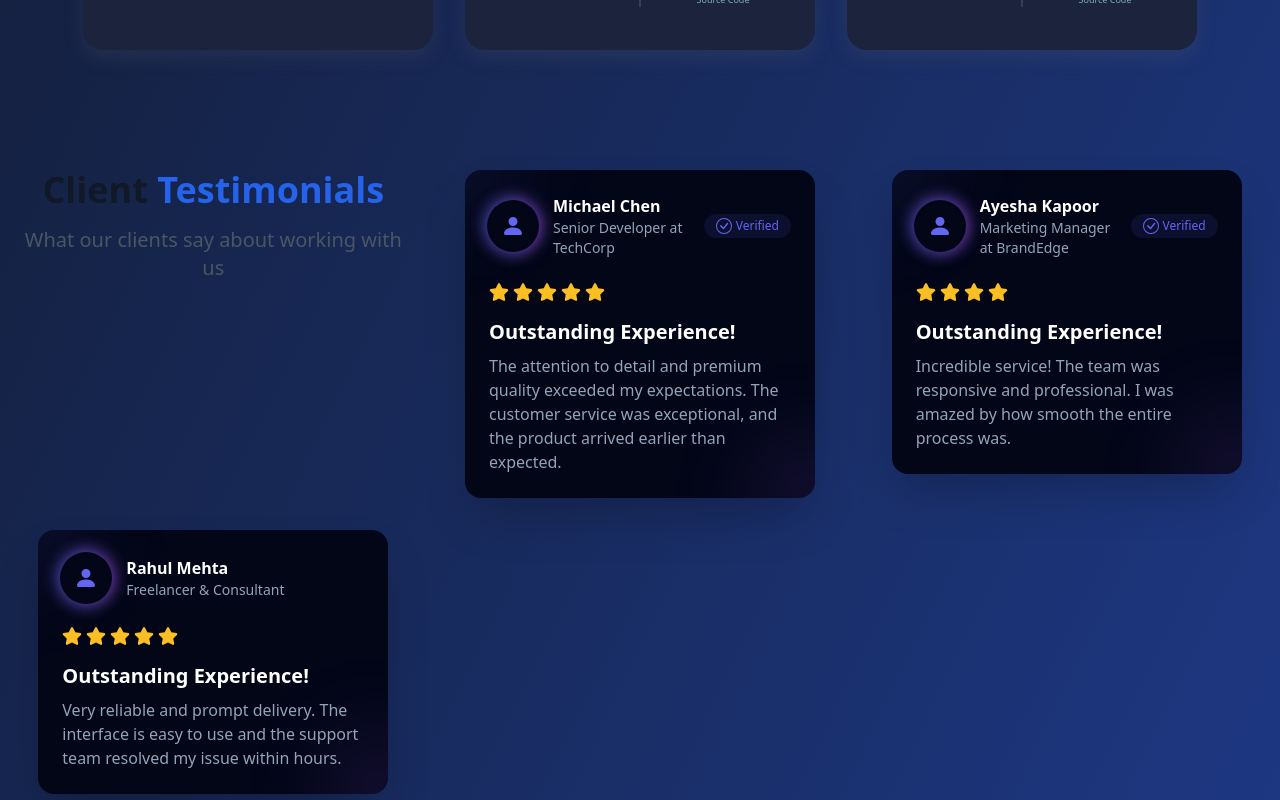
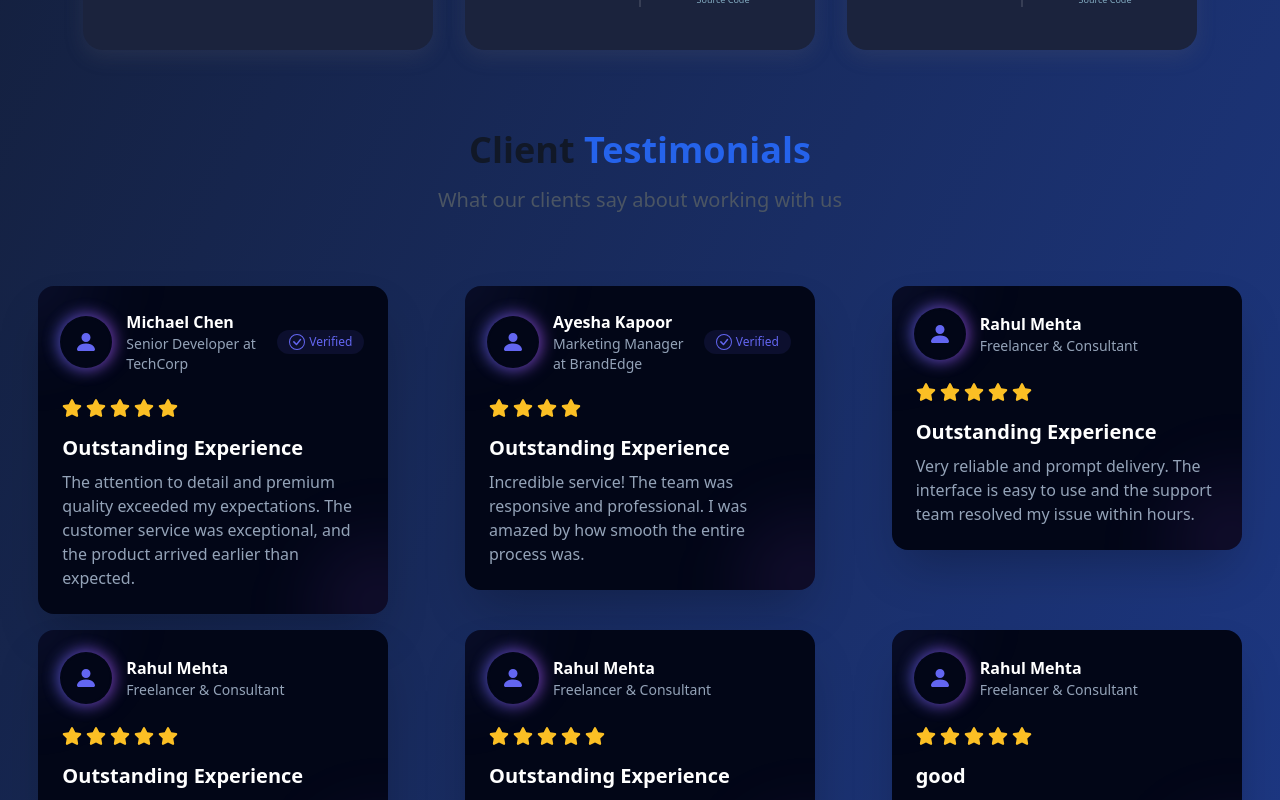
Before and after one commit to somu46/rayndi, a React (Create React App) app: page /work in a window 1280 px wide. Shown: the part 1480-2280 px from the top of the page. Built offline with nearby package versions, Linux system fonts and the light colour scheme.

Commit message:
`Refactored UIVerse/FeedbackCard.js and Company/Company.jsx with minor changes to testimonials, grid layout, and styling.`

```diff
--- a/src/Components/UIVerse/FeedbackCard.js
+++ b/src/Components/UIVerse/FeedbackCard.js
@@ -2,6 +2,7 @@ import React from 'react';
 import { FaStar } from 'react-icons/fa';
 import { BsCheckCircle, BsFillPersonFill } from 'react-icons/bs';
 import { motion } from 'framer-motion';
+
 
 const testimonials = [
   {
@@ -9,6 +10,7 @@ const testimonials = [
     role: 'Senior Developer at TechCorp',
     review:
       'The attention to detail and premium quality exceeded my expectations. The customer service was exceptional, and the product arrived earlier than expected.',
+    summary:'Outstanding Experience',
     rating: 5,
     verified: true,
   },
@@ -17,7 +19,8 @@ const testimonials = [
     role: 'Marketing Manager at BrandEdge',
     review:
       'Incredible service! The team was responsive and professional. I was amazed by how smooth the entire process was.',
-    rating: 4,
+    summary:'Outstanding Experience',
+      rating: 4,
     verified: true,
   },
   {
@@ -25,6 +28,34 @@ const testimonials = [
     role: 'Freelancer & Consultant',
     review:
       'Very reliable and prompt delivery. The interface is easy to use and the support team resolved my issue within hours.',
+    summary:'Outstanding Experience',
+      rating: 5,
+    verified: false,
+  },
+    {
+    name: 'Rahul Mehta',
+    role: 'Freelancer & Consultant',
+    review:
+      'Very reliable and prompt delivery. The interface is easy to use and the support team resolved my issue within hours.',
+    summary:'Outstanding Experience',
+      rating: 5,
+    verified: false,
+  },
+    {
+    name: 'Rahul Mehta',
+    role: 'Freelancer & Consultant',
+    review:
+      'Very reliable and prompt delivery. The interface is easy to use and the support team resolved my issue within hours.',
+    summary:'Outstanding Experience',
+      rating: 5,
+    verified: false,
+  },
+    {
+    name: 'Rahul Mehta',
+    role: 'Freelancer & Consultant',
+    review:
+      'Very reliable and prompt delivery. The interface is easy to use and the support team resolved my issue within hours.',
+    summary:'good',
     rating: 5,
     verified: false,
   },
@@ -32,8 +63,8 @@ const testimonials = [
 
 const Card = () => {
   return (
-    <div className="grid grid-cols-1 md:grid-cols-2 xl:grid-cols-3 gap-8 py-10 px-4">
-                  <motion.div
+    <div>
+      <motion.div
             initial={{ opacity: 0 }}
             whileInView={{ opacity: 1 }}
             transition={{ duration: 0.8 }}
@@ -47,8 +78,9 @@ const Card = () => {
               What our clients say about working with us
             </p>
           </motion.div>
+    <div className="grid grid-cols-1 md:grid-cols-2 xl:grid-cols-3 gap-4 p-2">
       {testimonials.map((item, index) => (
-        <div key={index} className="group relative w-[350px] mx-auto">
+        <div key={index} className="group relative w-[350px] mx-auto ">
           <div className="relative overflow-hidden rounded-2xl bg-slate-950 shadow-2xl transition-all duration-300 hover:-translate-y-1 hover:shadow-indigo-500/10">
             {/* Glowing background circles */}
             <div className="absolute -left-16 -top-16 h-32 w-32 rounded-full bg-gradient-to-br from-indigo-500/20 to-purple-500/0 blur-2xl transition-all duration-500 group-hover:scale-150 group-hover:opacity-70" />
@@ -87,7 +119,7 @@ const Card = () => {
 
               {/* Review Content */}
               <div className="space-y-2">
-                <h3 className="text-xl font-semibold text-white">Outstanding Experience!</h3>
+                <h3 className="text-xl font-semibold text-white">{item.summary}</h3>
                 <p className="text-slate-400">{item.review}</p>
               </div>
             </div>
@@ -95,6 +127,7 @@ const Card = () => {
         </div>
       ))}
     </div>
+    </div>
   );
 };
 
--- a/src/Pages/Company/Company.jsx
+++ b/src/Pages/Company/Company.jsx
@@ -10,6 +10,7 @@ const CompanyPage = () => {
     { year: "2021", event: "Product Launch", description: "Released our flagship SaaS product" },
     { year: "2023", event: "100 Employees", description: "Grew to a team of 100+ professionals" },
     { year: "2024", event: "200 employees", description: "Grew to a team of 200+ professionals" },
+
   ];
 
   // Services data
@@ -188,7 +189,7 @@ const CompanyPage = () => {
       </section>
 
       {/* Milestones */}
-      <section className="py-20">
+      <section className="py-20 ">
       <div className="container mx-auto px-6">
         <motion.div
           initial={{ opacity: 0 }}
@@ -197,45 +198,53 @@ const CompanyPage = () => {
           viewport={{ once: true }}
           className="text-center mb-16"
         >
-            <h2 className="text-4xl font-bold mb-4 text-gray-900">
+          <h2 className="text-4xl font-bold mb-4 text-white">
             Our <span className="text-blue-600">Journey</span>
           </h2>
-            <p className="text-xl text-gray-600 max-w-2xl mx-auto">
+          <p className="text-xl text-gray-400 max-w-2xl mx-auto">
             Key milestones in our company history
           </p>
         </motion.div>
 
-          <div className="relative ">
-            {/* Timeline line */}
-            <div className="hidden  lg:block absolute left-1/2 top-0 h-full w-0.5 bg-gray-300 transform -translate-x-1/2"></div>
+        <div className="relative">
+          {/* Timeline vertical line */}
+          <div className="hidden lg:block absolute left-1/2 top-0 h-full w-0.5 bg-white transform -translate-x-1/2"></div>
 
           <div className="space-y-16 lg:space-y-0">
-              {milestones.map((milestone, index) => (
+            {[...milestones]
+              .sort((a, b) => parseInt(b.year) - parseInt(a.year))
+              .map((milestone, index) => (
                 <motion.div
                   key={index}
                   initial={{ opacity: 0, y: 20 }}
                   whileInView={{ opacity: 1, y: 0 }}
                   transition={{ duration: 0.5, delay: index * 0.1 }}
                   viewport={{ once: true }}
-                  className={`relative lg:flex ${index % 2 === 0 ? 'lg:flex-row' : 'lg:flex-row-reverse'} items-center justify-between`}
+                  className={`relative lg:flex ${
+                    index % 2 === 0 ? 'lg:flex-row' : 'lg:flex-row-reverse'
+                  } items-center justify-between`}
                 >
                   {/* Year */}
-                  <div className={`lg:w-1/2 lg:px-12 mb-8 lg:mb-0 ${index % 2 === 0 ? 'lg:text-right' : 'lg:text-left'}`}>
-                    <div className="inline-block  p-4 rounded-lg ">
+                  <div
+                    className={`lg:w-1/2 lg:px-12 mb-8 lg:mb-0 ${
+                      index % 2 === 0 ? 'lg:text-right' : 'lg:text-left'
+                    }`}
+                  >
+                    <div className="inline-block p-4 rounded-lg">
                       <div className="text-3xl font-bold text-white">{milestone.year}</div>
                     </div>
                   </div>
 
                   {/* Event */}
-                  <div className="lg:w-1/2 lg:px-12 ">
-                    <div className=" p-8 rounded-xl shadow-lg relative border border-white">
+                  <div className="lg:w-1/2 lg:px-12">
+                    <div className="p-8 rounded-xl shadow-lg relative border border-white ">
                       {index % 2 === 0 ? (
                         <div className="hidden lg:block absolute -left-4 top-1/2 transform -translate-y-1/2 w-8 h-8 bg-blue-600 rounded-full border-4 border-white"></div>
                       ) : (
                         <div className="hidden lg:block absolute -right-4 top-1/2 transform -translate-y-1/2 w-8 h-8 bg-blue-600 rounded-full border-4 border-white"></div>
                       )}
                       <h3 className="text-2xl font-bold mb-2 text-white">{milestone.event}</h3>
-                      <p className="text-white">{milestone.description}</p>
+                      <p className="text-gray-300">{milestone.description}</p>
                     </div>
                   </div>
                 </motion.div>
```
Lines whose indentation alone changed are shown as unchanged.
